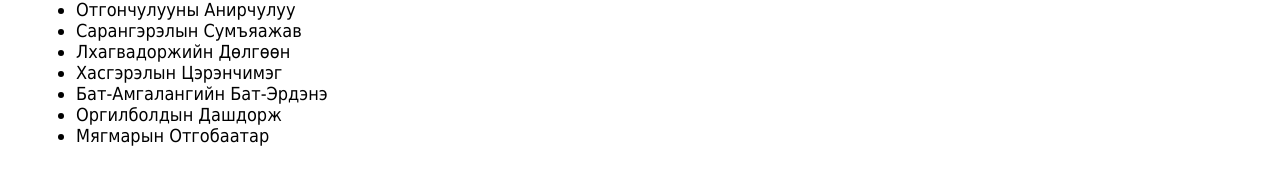
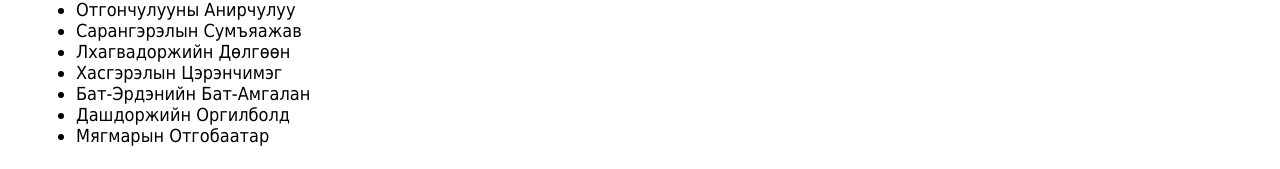
Before and after one commit to batmendbar/myangat-nextjs, a Next.js app: page /halloffame in a window 1280 px wide. Shown: the part 550-719 px from the top of the page. Built offline with nearby package versions, Linux system fonts and the light colour scheme.

Commit message:
Fixes hall of famer names

```diff
--- a/app/halloffame/page.jsx
+++ b/app/halloffame/page.jsx
@@ -27,8 +27,8 @@ let hall_of_famers = [
 			"Сарангэрэлын Сумъяажав",
 			"Лхагвадоржийн Дөлгөөн",
 			"Хасгэрэлын Цэрэнчимэг",
-			"Бат-Амгалангийн Бат-Эрдэнэ",
-			"Оргилболдын Дашдорж",
+			"Бат-Эрдэнийн Бат-Амгалан",
+			"Дашдоржийн Оргилболд",
 			"Мягмарын Отгобаатар",
 		],
 	},
```
